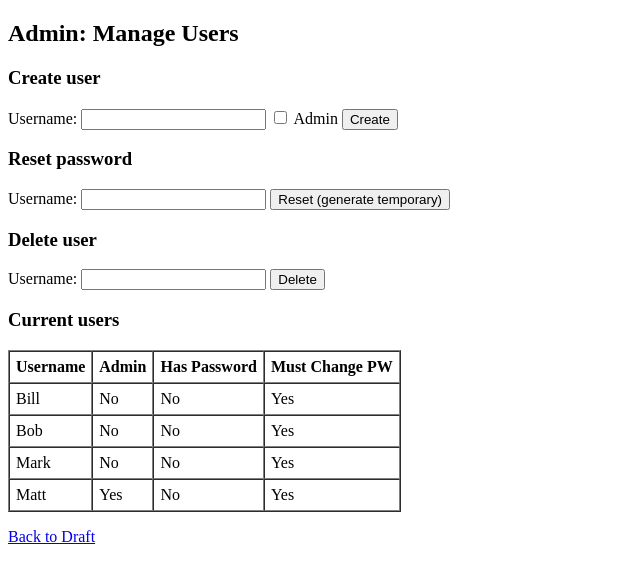
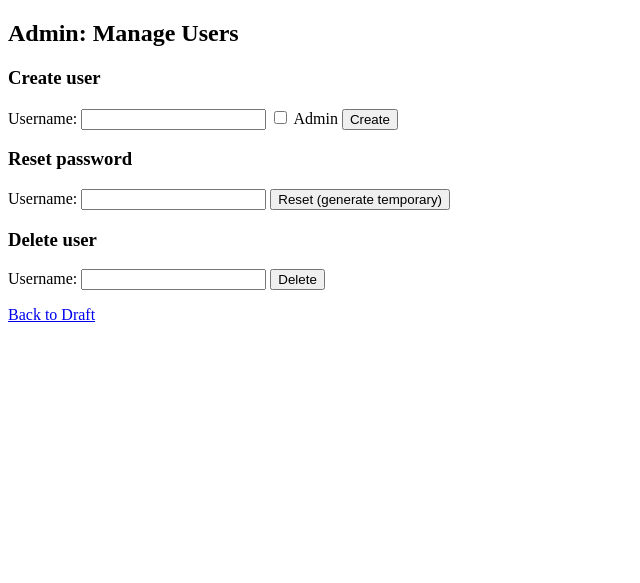
Before and after one commit to flutieman07/nascar-picks-app, a Flask app: page /admin_users in a window 1280 px wide. Shown: the top 583 px of the page, without its empty margins (0-640 px from the left). Run offline with Flask 3, Linux system fonts and the light colour scheme; the visitor is signed in with stand-in values (Sample User, id 1); data comes from the database, SQL or seed files in the repository.

Commit message:
Add files via upload

```diff
--- a/app.py
+++ b/app.py
@@ -3,7 +3,7 @@ import os
 import sqlite3
 import csv
 from io import StringIO
-from datetime import datetime, date, time
+from datetime import datetime, date, time, timedelta
 from dateutil import parser as dtparser
 import pytz
 
@@ -69,23 +69,19 @@ def init_db():
         tv_network TEXT,
         start_time TEXT
     )""")
-    # Add columns for existing installs
     for col in ["tv_network", "start_time"]:
         if not table_has_column(c, "schedule", col):
             c.execute(f"ALTER TABLE schedule ADD COLUMN {col} TEXT")
-    # Qualifying grid
     c.execute("""CREATE TABLE IF NOT EXISTS qualifying (
         week INTEGER NOT NULL,
         position INTEGER NOT NULL,
         driver TEXT NOT NULL,
         PRIMARY KEY (week, position)
     )""")
-    # Drivers master
     c.execute("""CREATE TABLE IF NOT EXISTS drivers (
         name TEXT PRIMARY KEY
     )""")
     conn.commit()
-    # Seed drivers from CSV
     try:
         if Path(DRIVERS_CSV).exists():
             with open(DRIVERS_CSV, newline='') as f:
@@ -99,7 +95,6 @@ def init_db():
             conn.commit()
     except Exception:
         pass
-    # Seed default users if none
     c.execute("SELECT COUNT(*) FROM users")
     if c.fetchone()[0] == 0:
         for uname, admin in [("Matt",1),("Mark",0),("Bob",0),("Bill",0)]:
@@ -109,7 +104,6 @@ def init_db():
 
 init_db()
 
-# --------- helpers ----------
 def list_users():
     conn=get_conn(); c=conn.cursor()
     c.execute("SELECT username, is_admin, (password_hash IS NOT NULL AND password_hash!='') as has_pw, must_change_pw FROM users ORDER BY username")
@@ -141,10 +135,6 @@ def delete_user(username):
     c.execute("DELETE FROM users WHERE username=?", (username,))
     conn.commit(); conn.close()
 
-def generate_temp_password(length=10):
-    alphabet = string.ascii_letters + string.digits
-    return ''.join(secrets.choice(alphabet) for _ in range(length))
-
 def list_schedule():
     conn=get_conn(); c=conn.cursor()
     c.execute("SELECT week, race_name, COALESCE(race_date,''), COALESCE(tv_network,''), COALESCE(start_time,'') FROM schedule ORDER BY week")
@@ -158,44 +148,50 @@ def get_schedule_entry(week:int):
     if not r: return None
     return {"race_name":r[0], "race_date":r[1], "tv_network":r[2], "start_time":r[3]}
 
-def parse_start_dt(race_date_str, start_time_str):
-    if not race_date_str:
-        return None
-    # Expect race_date as YYYY-MM-DD
+def next_friday_after(d: date) -> date:
+    # Return the first Friday strictly AFTER the given date
+    # Monday=0 ... Sunday=6; Friday=4
+    wd = d.weekday()
+    days_ahead = (4 - wd) % 7
+    if days_ahead == 0:
+        days_ahead = 7  # same-day Friday -> next week's Friday
+    return d + timedelta(days=days_ahead)
+
+def parse_local_date(date_str):
     try:
-        d = dtparser.parse(race_date_str).date()
+        return dtparser.parse(date_str).date()
     except Exception:
         return None
-    if start_time_str and start_time_str.strip():
-        try:
-            # Accept "15:00", "3:00 PM", etc.
-            t = dtparser.parse(start_time_str).time()
-        except Exception:
-            t = time(0,0)
-    else:
-        # default to noon local if missing
-        t = time(12,0)
-    return tz().localize(datetime.combine(d, t))
 
 def autodetect_current_week():
     sched = list_schedule()
     if not sched:
         return 1
-    now = datetime.now(tz())
-    # choose first race whose start is >= now (or date >= today if time missing)
-    candidate = None
+    local_tz = tz()
+    now = datetime.now(local_tz)
+
+    # Build a list of (week, advance_dt) where advance_dt is the Friday AFTER the race at 00:00 local time
+    candidates = []
     for row in sched:
-        dt = parse_start_dt(row["race_date"], row["start_time"])
-        if dt is None:
-            # If date missing, skip it for auto-detect
+        if not row["race_date"]:
             continue
-        if dt >= now:
-            candidate = row["week"]
-            break
-    if candidate is not None:
-        return int(candidate)
-    # else all in the past -> last week in schedule
-    return int(sched[-1]["week"])
+        d = parse_local_date(row["race_date"])
+        if not d:
+            continue
+        adv_date = next_friday_after(d)
+        adv_dt = local_tz.localize(datetime.combine(adv_date, time(0,0)))
+        candidates.append((row["week"], adv_dt))
+
+    if not candidates:
+        return sched[0]["week"]
+
+    # Find the first week whose advance_dt is in the future
+    for wk, adv_dt in candidates:
+        if now < adv_dt:
+            return int(wk)
+
+    # If all advance dates have passed, stick on the last week
+    return int(candidates[-1][0])
 
 _SUFFIXES = {"jr", "sr", "ii", "iii", "iv", "v"}
 def last_name_key(full_name:str):
@@ -227,7 +223,6 @@ def add_draft_pick(week, round_no, username, driver):
     conn.commit(); conn.close()
 
 def draft_available_drivers(week):
-    # available = master drivers minus already picked for that week
     conn=get_conn(); c=conn.cursor()
     c.execute("SELECT name FROM drivers")
     all_drivers = [r[0] for r in c.fetchall()]
@@ -271,7 +266,6 @@ def consolidate_to_picks(week):
                              VALUES (?,?,?,?,?,?,?,?)""", (uname, week, *ds))
     conn.commit(); conn.close()
 
-# --------- routes ----------
 @app.route("/", methods=["GET","POST"])
 def login():
     if request.method == "POST":
@@ -295,7 +289,6 @@ def post_login():
     d = get_draft(week)
     if not d:
         return redirect(url_for("lobby", week=week))
-    # if draft exists
     if just and d and d["status"] == "complete":
         return redirect(url_for("all_picks", week=week))
     return redirect(url_for("draft", week=week))
@@ -328,17 +321,6 @@ def change_password():
             return redirect(url_for("post_login"))
     return render_template("change_password.html", message=message)
 
-@app.route("/admin_bootstrap")
-def admin_bootstrap():
-    token = request.args.get("token","")
-    expected = os.environ.get("ADMIN_TOKEN")
-    if not expected or token != expected:
-        return "Unauthorized. Provide ?token=... matching ADMIN_TOKEN.", 403
-    temp_pw = generate_temp_password()
-    set_user("Matt", temp_password:=temp_pw, is_admin=True, must_change=True)
-    reset_user_password("Matt", temp_pw)
-    return f"Temporary admin password for Matt: {temp_pw}"
-
 @app.route("/admin_users", methods=["GET","POST"])
 def admin_users():
     if not session.get("is_admin"): return "Unauthorized", 403
@@ -350,14 +332,14 @@ def admin_users():
             is_admin = 1 if request.form.get("is_admin")=="on" else 0
             if not uname: message="Username is required."
             else:
-                temp_pw = generate_temp_password()
+                temp_pw = secrets.token_urlsafe(8)
                 set_user(uname, temp_pw, is_admin=bool(is_admin), must_change=True)
                 message=f"Created {uname}. Temporary password below."
         elif action=="reset":
             uname = request.form.get("username","").strip()
             if not uname: message="Username is required for reset."
             else:
-                temp_pw = generate_temp_password()
+                temp_pw = secrets.token_urlsafe(8)
                 reset_user_password(uname, temp_pw)
                 message=f"Reset password for {uname}. Temporary password below."
         elif action=="delete":
@@ -499,7 +481,6 @@ def draft():
     week=int(week_param) if week_param.isdigit() else autodetect_current_week()
     d=get_draft(week)
     if not d:
-        # no draft started -> lobby
         return redirect(url_for("lobby", week=week))
     available=draft_available_drivers(week)
     available=sorted(available, key=last_name_key)
@@ -508,7 +489,6 @@ def draft():
     if request.method=="POST":
         if d["status"]=="complete":
             return redirect(url_for("draft", week=week))
-        # allow manual driver
         custom = request.form.get("custom_driver","").strip()
         chosen = custom if custom else request.form.get("driver","").strip()
         if custom:
@@ -518,7 +498,6 @@ def draft():
         d=get_draft(week)
         on_the_clock=(d["order"][d["current_index"]] if d["current_round"]%2==1 else list(reversed(d["order"]))[d["current_index"]])
         if username!=on_the_clock: return "Not your turn.",403
-        # check availability again
         avail_now = set(draft_available_drivers(week))
         if chosen not in avail_now:
             return "Driver not available.",400
@@ -555,8 +534,7 @@ def draft_state():
 
     grid = {}
     order = d["order"]
-    all_users = order  # rows as draft order
-    for u in all_users:
+    for u in order:
         grid[u] = {i: "" for i in range(1, d["rounds_total"]+1)}
     for p in picks:
         grid[p["username"]][p["round"]] = p["driver"]
@@ -620,7 +598,6 @@ def admin_backup():
         return "No database found.", 404
     return send_file(DB_PATH, as_attachment=True, download_name=os.path.basename(DB_PATH))
 
-# ------- bind for Render -------
 if __name__ == "__main__":
     port = int(os.environ.get("PORT", "5000"))
     app.run(host="0.0.0.0", port=port, debug=False)
--- a/templates/admin_qualifying.html
+++ b/templates/admin_qualifying.html
@@ -1,5 +1,4 @@
-<!DOCTYPE html>
-<html><head><title>Admin - Qualifying</title></head><body>
+<!DOCTYPE html><html><head><title>Admin - Qualifying</title></head><body>
 <h2>Admin: Import Qualifying Grid</h2>
 {% if message %}<p><strong>{{ message }}</strong></p>{% endif %}
 <form method="post">
--- a/templates/admin_reset_picks.html
+++ b/templates/admin_reset_picks.html
@@ -1,5 +1,4 @@
-<!DOCTYPE html>
-<html><head><title>Admin - Reset Picks</title></head><body>
+<!DOCTYPE html><html><head><title>Admin - Reset Picks</title></head><body>
 <h2>Admin: Reset Picks for a Week</h2>
 {% if message %}<p><strong>{{ message }}</strong></p>{% endif %}
 {% if not done %}
--- a/templates/admin_users.html
+++ b/templates/admin_users.html
@@ -1,5 +1,4 @@
-<!DOCTYPE html>
-<html><head><title>Admin - Users</title></head><body>
+<!DOCTYPE html><html><head><title>Admin - Users</title></head><body>
 <h2>Admin: Manage Users</h2>
 {% if message %}<p><strong>{{ message }}</strong></p>{% endif %}
 {% if temp_pw %}<p style="background:#eef;padding:8px;">Temporary password: <code>{{ temp_pw }}</code></p>{% endif %}
@@ -22,19 +21,5 @@
   <label>Username: <input type="text" name="username" required></label>
   <button type="submit">Delete</button>
 </form>
-<h3>Current users</h3>
-<table border="1" cellpadding="6" cellspacing="0">
-<thead><tr><th>Username</th><th>Admin</th><th>Has Password</th><th>Must Change PW</th></tr></thead>
-<tbody>
-{% for u in users %}
-  <tr>
-    <td>{{ u.username }}</td>
-    <td>{{ 'Yes' if u.is_admin else 'No' }}</td>
-    <td>{{ 'Yes' if u.has_pw else 'No' }}</td>
-    <td>{{ 'Yes' if u.must_change_pw else 'No' }}</td>
-  </tr>
-{% endfor %}
-</tbody>
-</table>
 <p><a href="/draft">Back to Draft</a></p>
 </body></html>
--- a/templates/change_password.html
+++ b/templates/change_password.html
@@ -1,5 +1,4 @@
-<!DOCTYPE html>
-<html><head><title>Change Password</title></head><body>
+<!DOCTYPE html><html><head><title>Change Password</title></head><body>
 <h2>Change Password</h2>
 {% if message %}<p><strong>{{ message }}</strong></p>{% endif %}
 <form method="post">
--- a/templates/draft.html
+++ b/templates/draft.html
@@ -63,10 +63,8 @@
           lastOnTheClock = data.on_the_clock;
         }
 
-        // Running tally
         buildRunningTallyByUser(data);
 
-        // Per-user grid
         const gridBody = document.getElementById('gridBody');
         if (gridBody) {
           gridBody.innerHTML = '';
@@ -83,7 +81,6 @@
           }
         }
 
-        // Auto-refresh driver dropdown (sorted list provided by server)
         const select = document.querySelector('select[name="driver"]');
         if (select) {
           const current = select.value;
--- a/templates/lobby.html
+++ b/templates/lobby.html
@@ -1,5 +1,4 @@
-<!DOCTYPE html>
-<html><head><title>Lobby</title></head><body>
+<!DOCTYPE html><html><head><title>Lobby</title></head><body>
 <h2>Lobby — Week {{ week }}</h2>
 {% if sched %}
   <p><strong>{{ sched.race_name }}</strong></p>
--- a/templates/login.html
+++ b/templates/login.html
@@ -1,5 +1,4 @@
-<!DOCTYPE html>
-<html><head><title>Login</title></head><body>
+<!DOCTYPE html><html><head><title>Login</title></head><body>
 <h2>Login</h2>
 <form method="post">
   <label>Username: <input type="text" name="username" required></label><br>
```
Also changed, not shown: templates/admin_order.html (+1 -11 lines), templates/admin_schedule.html (+1 -14 lines).
